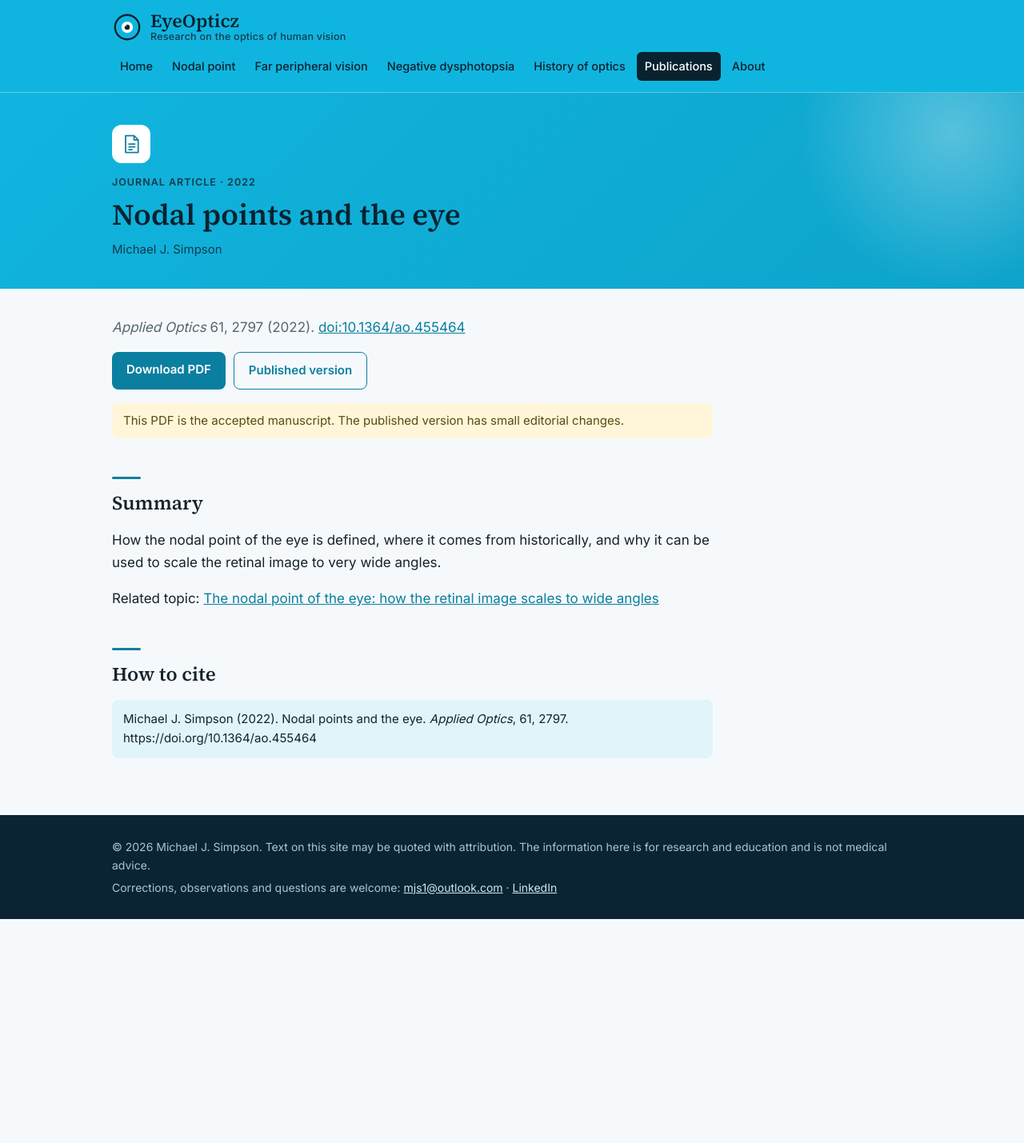
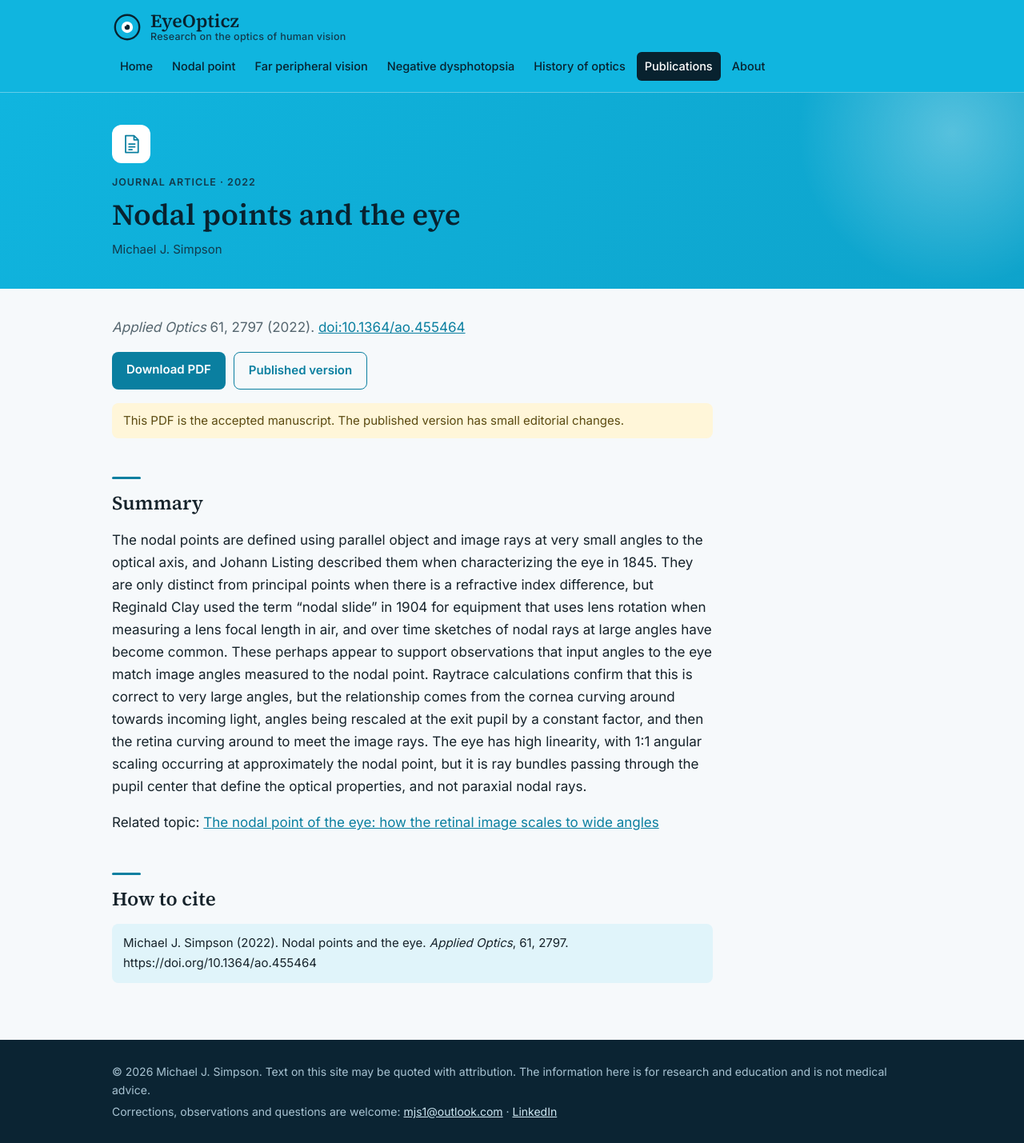
Before and after one commit to mjs1mjs1/eyeopticz, a Jekyll site: the page built from _papers/nodal-points-and-the-eye.md, in a window 1280 px wide. Shown: the whole page at 80% size. Built offline with Jekyll 4.4.1, drawn with Linux system fonts in a browser that asks for light colours; before the commit the page ends 1149 px from its top, so only the background shows below that.

Commit message:
Update nodal-points-and-the-eye.md

```diff
--- a/_papers/nodal-points-and-the-eye.md
+++ b/_papers/nodal-points-and-the-eye.md
@@ -13,4 +13,4 @@ topic: nodal
 version_note: This PDF is the accepted manuscript. The published version has small editorial changes.
 ---
 <!-- Replace this paragraph with the paper's abstract. -->
-How the nodal point of the eye is defined, where it comes from historically, and why it can be used to scale the retinal image to very wide angles.
+The nodal points are defined using parallel object and image rays at very small angles to the optical axis, and Johann Listing described them when characterizing the eye in 1845. They are only distinct from principal points when there is a refractive index difference, but Reginald Clay used the term “nodal slide” in 1904 for equipment that uses lens rotation when measuring a lens focal length in air, and over time sketches of nodal rays at large angles have become common. These perhaps appear to support observations that input angles to the eye match image angles measured to the nodal point. Raytrace calculations confirm that this is correct to very large angles, but the relationship comes from the cornea curving around towards incoming light, angles being rescaled at the exit pupil by a constant factor, and then the retina curving around to meet the image rays. The eye has high linearity, with 1:1 angular scaling occurring at approximately the nodal point, but it is ray bundles passing through the pupil center that define the optical properties, and not paraxial nodal rays.
```
